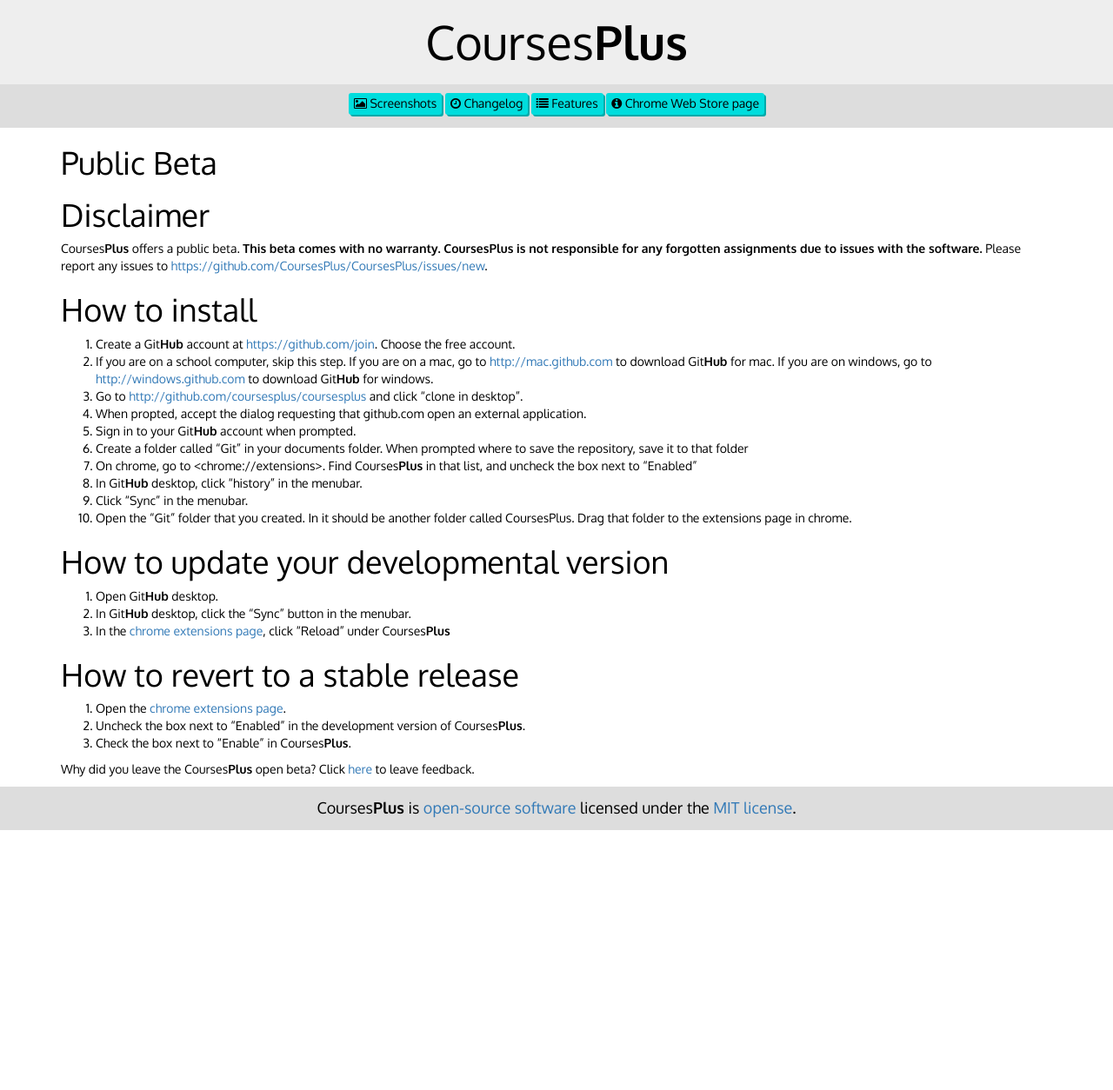
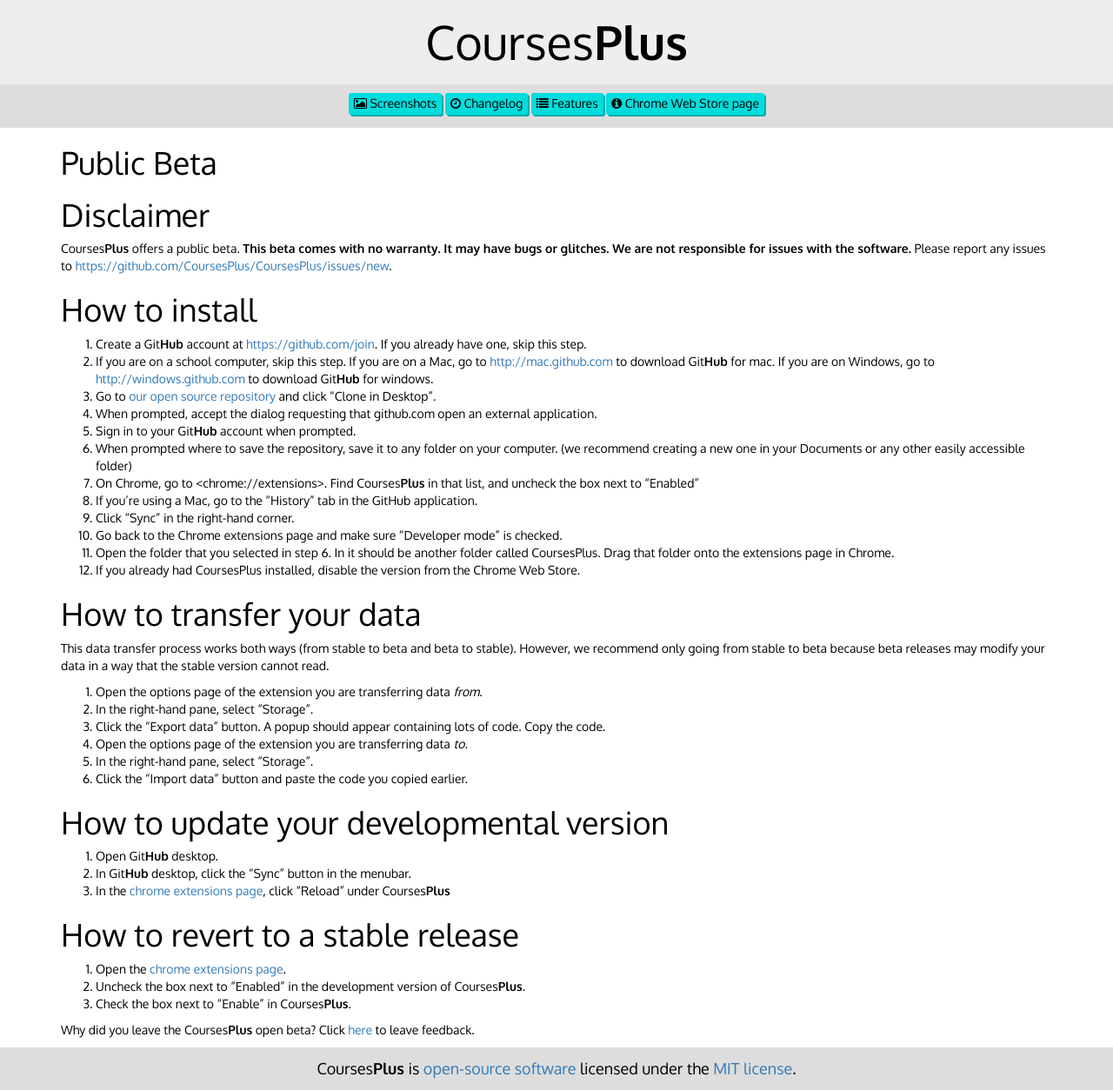
Before and after one commit to CoursesPlus/coursesplus.github.io, a Jekyll site: the page built from beta/index.md, in a window 1280 px wide. Shown: the whole page at 87% size. Built offline with Jekyll 4.4.1, drawn with Linux system fonts in a browser that asks for light colours; before the commit the page ends 955 px from its top, so only the background shows below that.

Commit message:
Update beta instructions

```diff
--- a/beta/index.md
+++ b/beta/index.md
@@ -6,19 +6,30 @@
 ---
 
 #Disclaimer
-Courses**Plus** offers a public beta. **This beta comes with no warranty. CoursesPlus is not responsible for any forgotten assignments due to issues with the software.** Please report any issues to <https://github.com/CoursesPlus/CoursesPlus/issues/new>.
+Courses**Plus** offers a public beta. **This beta comes with no warranty. It may have bugs or glitches. We are not responsible for issues with the software.** Please report any issues to <https://github.com/CoursesPlus/CoursesPlus/issues/new>.
 
 #How to install
-1. Create a Git**Hub** account at <https://github.com/join>. Choose the free account.
-2. If you are on a school computer, skip this step.  If you are on a mac, go to <http://mac.github.com> to download Git**Hub** for mac. If you are on windows, go to <http://windows.github.com> to download Git**Hub** for windows.
-3. Go to <http://github.com/coursesplus/coursesplus> and click "clone in desktop".
-4. When propted, accept the dialog requesting that github.com open an external application.
+1. Create a Git**Hub** account at <https://github.com/join>. If you already have one, skip this step.
+2. If you are on a school computer, skip this step.  If you are on a Mac, go to <http://mac.github.com> to download Git**Hub** for mac. If you are on Windows, go to <http://windows.github.com> to download Git**Hub** for windows.
+3. Go to [our open source repository](http://github.com/coursesplus/coursesplus) and click "Clone in Desktop".
+4. When prompted, accept the dialog requesting that github.com open an external application.
 5. Sign in to your Git**Hub** account when prompted.
-6. Create a folder called "Git" in your documents folder. When prompted where to save the repository, save it to that folder
-7. On chrome, go to <chrome://extensions>. Find Courses**Plus** in that list, and uncheck the box next to "Enabled"
-8. In Git**Hub** desktop, click "history" in the menubar.
-9. Click "Sync" in the menubar.
-10. Open the "Git" folder that you created. In it should be another folder called CoursesPlus. Drag that folder to the extensions page in chrome.
+6. When prompted where to save the repository, save it to any folder on your computer. (we recommend creating a new one in your Documents or any other easily accessible folder)
+7. On Chrome, go to <chrome://extensions>. Find Courses**Plus** in that list, and uncheck the box next to "Enabled"
+8. If you're using a Mac, go to the "History" tab in the GitHub application.
+9. Click "Sync" in the right-hand corner.
+10. Go back to the Chrome extensions page and make sure "Developer mode" is checked.
+11. Open the folder that you selected in step 6. In it should be another folder called CoursesPlus. Drag that folder onto the extensions page in Chrome.
+12. If you already had CoursesPlus installed, disable the version from the Chrome Web Store.
+
+#How to transfer your data
+This data transfer process works both ways (from stable to beta and beta to stable). However, we recommend only going from stable to beta because beta releases may modify your data in a way that the stable version cannot read.
+1. Open the options page of the extension you are transferring data *from*.
+2. In the right-hand pane, select "Storage".
+3. Click the "Export data" button. A popup should appear containing lots of code. Copy the code.
+4. Open the options page of the extension you are transferring data *to*.
+5. In the right-hand pane, select "Storage".
+6. Click the "Import data" button and paste the code you copied earlier.
 
 #How to update your developmental version
 1. Open Git**Hub** desktop.
```
